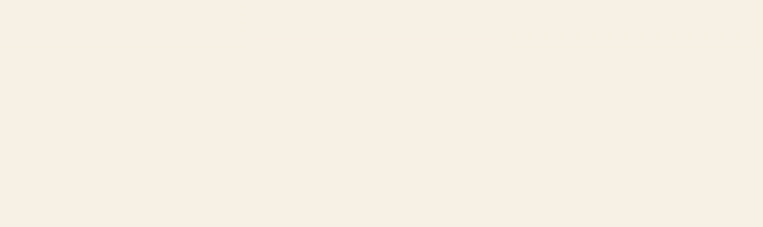
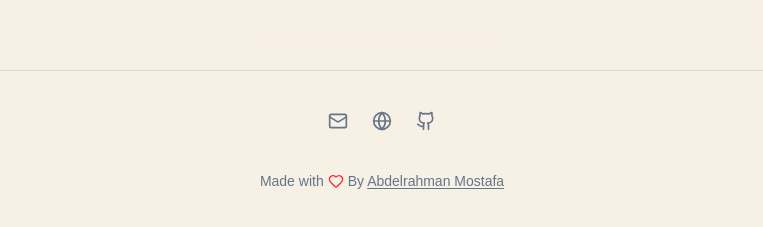
Before and after one commit to AbdelrahmanMostafa0/sa3teen-gad, a Next.js app: page / in a window 1280 px wide. Shown: the part 1233-1460 px from the top of the page, without its empty margins (258-1021 px from the left). Before the commit the page ends 1283 px from the top, so only its background shows below. Built offline with nearby package versions, Linux system fonts and the light colour scheme; no server answers.

Commit message:
feat: enhance footer with social links and update layout metadata to add opengraph image

```diff
--- a/src/app/layout.tsx
+++ b/src/app/layout.tsx
@@ -7,11 +7,31 @@ import { TimeProvider } from "@/context/TimeContext";
 import { ThemeProvider } from "@/components/theme-provider";
 import PrayerReminder from "@/components/reminders/PrayerReminder";
 import SyncLocalstorageDataProvider from "@/providers/SyncLocalstorageDataProvider";
-// import Footer from "@/components/Footer";
+import Footer from "@/components/Footer";
 
 export const metadata: Metadata = {
   title: "ساعتين جد",
   description: "ساعتين شاى وكوباية جد وكله هيبقا تمام",
+  openGraph: {
+    title: "ساعتين جد",
+    description: "ساعتين شاى وكوباية جد وكله هيبقا تمام",
+    images: [
+      {
+        url: "/banners/readme-banner.png",
+        width: 1200,
+        height: 630,
+        alt: "ساعتين جد - Pomodoro Timer & Prayer Times",
+      },
+    ],
+    locale: "ar_EG",
+    type: "website",
+  },
+  twitter: {
+    card: "summary_large_image",
+    title: "ساعتين جد",
+    description: "ساعتين شاى وكوباية جد وكله هيبقا تمام",
+    images: ["/banners/readme-banner.png"],
+  },
 };
 
 export default function RootLayout({
@@ -36,7 +56,7 @@ export default function RootLayout({
                 <PrayerReminder />
                 <DrinkWater />
                 {children}
-                {/* <Footer /> */}
+                <Footer />
               </TimeProvider>
             </SyncLocalstorageDataProvider>
           </ThemeProvider>
--- a/src/components/Footer.tsx
+++ b/src/components/Footer.tsx
@@ -1,19 +1,52 @@
-import React from "react";
+"use client";
+
+import { Heart, Github, Mail, Globe } from "lucide-react";
+import Link from "next/link";
 
 const Footer = () => {
   return (
-    <footer
-      className="flex items-center justify-center gap-1 h-[50px] bg-gray-100"
-      dir="ltr"
-    >
-      Built with ❤️ by{"  "}
-      <a
-        href="https://github.com/AbdelrahmanMostafa0"
-        target="_blank"
-        className="font-semibold underline underline-offset-2"
-      >
-        Abderlahman Mostafa
-      </a>
+    <footer className="border-t border-border mt-5 py-10 bg-background">
+      <div className="max-w-6xl mx-auto px-6 flex flex-col gap-10 text-center">
+
+        <div className="flex justify-center items-center gap-6 text-muted-foreground">
+          <a
+            href="https://github.com/AbdelrahmanMostafa0"
+            target="_blank"
+            rel="noopener noreferrer"
+            className="hover:text-foreground transition-colors"
+          >
+            <Github className="w-5 h-5" />
+          </a>
+
+          <a
+            href="https://abdelrahmanmostafa.vercel.app/"
+            target="_blank"
+            rel="noopener noreferrer"
+            className="hover:text-foreground transition-colors"
+          >
+            <Globe className="w-5 h-5" />
+          </a>
+
+          <a
+            href="mailto:abdelrahmanmostafa.developer@gmail.com"
+            className="hover:text-foreground transition-colors"
+          >
+            <Mail className="w-5 h-5" />
+          </a>
+        </div>
+
+        {/* Tagline */}
+        <div dir="ltr" className="text-sm text-muted-foreground flex items-center justify-center gap-1">
+          <span>Made with</span>
+          <Heart className="w-4 h-4 text-red-500" />
+          <span>By <a
+            href="https://github.com/AbdelrahmanMostafa0"
+            target="_blank"
+            rel="noopener noreferrer"
+            className="hover:text-foreground transition-colors underline underline-offset-2"
+          >Abdelrahman Mostafa</a></span>
+        </div>
+      </div>
     </footer>
   );
 };
```
Also changed, not shown: 1 other file (tests, documents, lock files or other folders).
